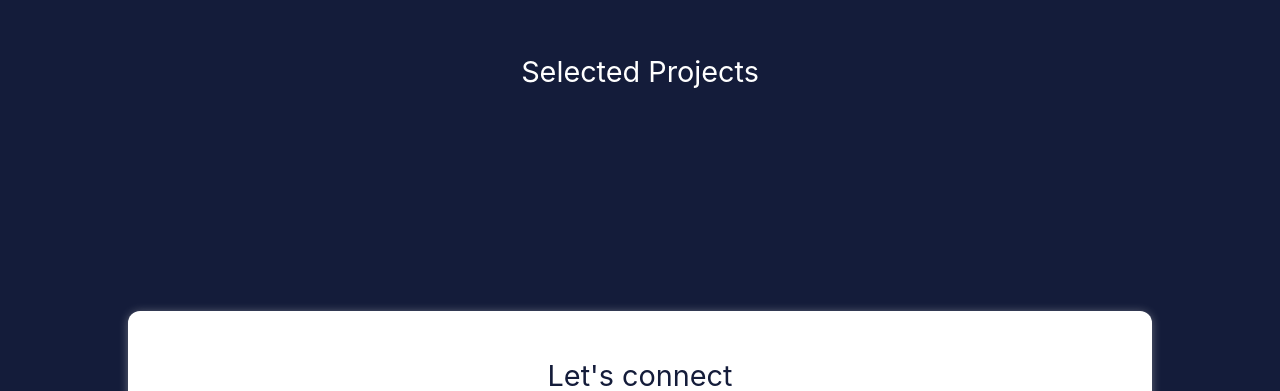
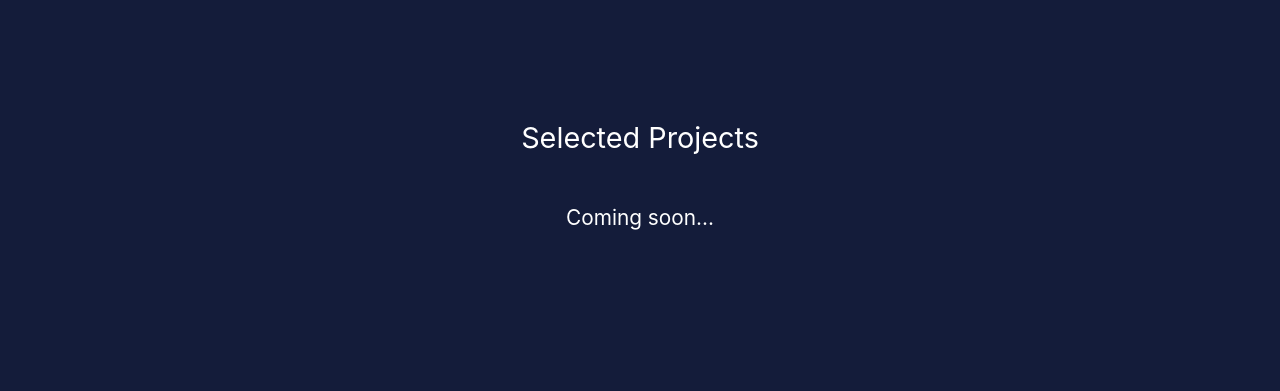
Before and after one commit to bryanakitchen/portfolio, a React (Create React App) app: page / in a window 1280 px wide. Shown: the part 2129-2520 px from the top of the page. Built offline with nearby package versions, Linux system fonts and the light colour scheme.

Commit message:
placeholder for projects and adjust vh

```diff
--- a/src/Projects/Projects.js
+++ b/src/Projects/Projects.js
@@ -39,7 +39,7 @@ export default function Projects() {
         <div className="Projects" name="projects">
 
             <p>Selected Projects</p>
-            {/* <p>Another line?</p> */}
+            <p>Coming soon...</p>
 
             {/* <div className="slideshow-container">
 
--- a/src/Projects/Projects.scss
+++ b/src/Projects/Projects.scss
@@ -1,12 +1,13 @@
 .Projects {
-  min-height: 90vh;
-  margin-top: -10vh;
+  min-height: 115vh;
+  // margin-top: -10vh;
   display: flex;
   flex-direction: column;
   align-items: center;
   justify-content: center;
   margin: 0;
   padding: 0;
+  // border: solid green 1px;
 
   background-color: #141c3a;
   color: #fff;
@@ -120,10 +121,24 @@ button {
 
 // @media (max-width: 992px) {
 //   .Projects {
+//     p {
+//       font-size: 1.3rem;
+//     }
+
+//     p:first-of-type {
+//       font-size: 1.8rem;
+//     }
 //   }
 // }
 
-// @media (max-width: 600px) {
-//   .Projects {
-//   }
-// }
+@media (max-width: 600px) {
+  .Projects {
+    p {
+      font-size: 1.1rem;
+    }
+
+    p:first-of-type {
+      font-size: 1.5rem;
+    }
+  }
+}
```
